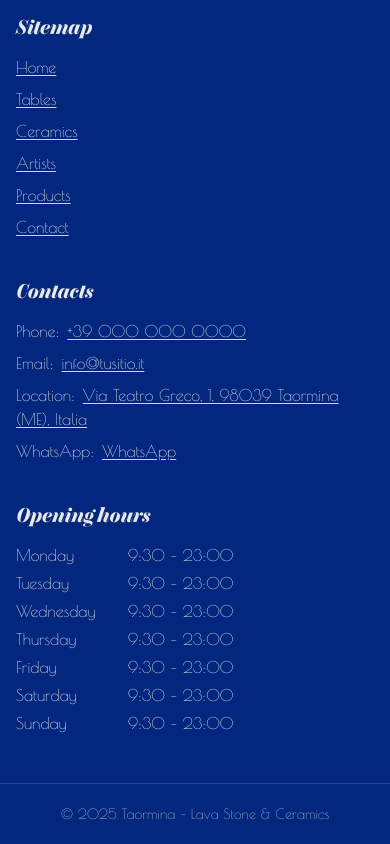
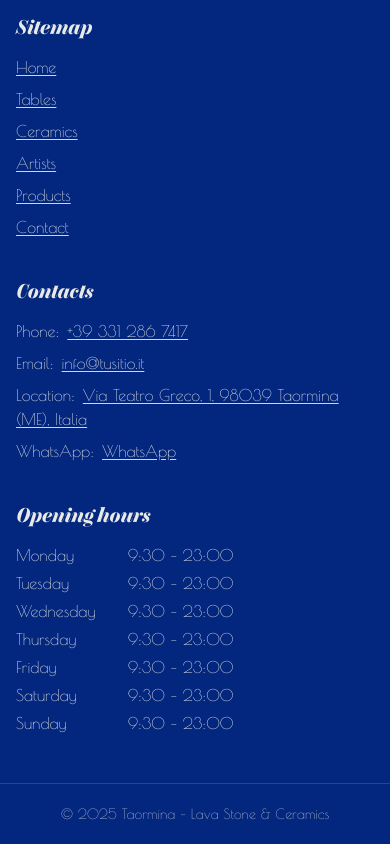
Before and after one commit to SimoneAvellino/eatrainbows-MadeInSicily, a Next.js app: page /tables in a window 390 px wide. Shown: the part 2618-3462 px from the top of the page. Built offline with nearby package versions, Linux system fonts and the light colour scheme; no server answers; a web font is replaced by a local one.

Commit message:
chore: set right phone number

```diff
--- a/components/ContactForm.tsx
+++ b/components/ContactForm.tsx
@@ -28,14 +28,14 @@ export default function ContactForm({ defaultProduct = "" }: { defaultProduct?:
       <div className="grid gap-8 md:grid-cols-2">
       <div className="space-y-3">
         <p>
-            {t("contact.phone")}: <a className="underline" href="tel:+390000000000">+39 000 000 0000</a>
+            {t("contact.phone")}: <a className="underline" href="tel:+393312867417">+39 331 286 7417</a>
         </p>
         <p>
             {t("contact.email")}: <a className="underline" href="mailto:info@tusitio.it">info@tusitio.it</a>
         </p>
         <p>
           <Link
-            href="https://wa.me/390000000000"
+            href="https://wa.me/393312867417"
             className="inline-block bg-turquoise text-white px-4 py-2 rounded-md hover:bg-sky transition-colors"
           >
               {t("contact.whatsapp")}
--- a/components/Footer.tsx
+++ b/components/Footer.tsx
@@ -6,14 +6,14 @@ export default function Footer() {
   const { t } = useI18n();
 
   // Contact details
-  const displayPhone = "+39 000 000 0000";
-  const telHref = "tel:+390000000000";
+  const displayPhone = "+39 331 286 7417";
+  const telHref = "tel:+393312867417";
   const email = "info@tusitio.it";
   const address = "Via Teatro Greco, 1, 98039 Taormina (ME), Italia";
   const mapsHref = `https://www.google.com/maps/search/?api=1&query=${encodeURIComponent(address)}`;
 
   // WhatsApp preset message per locale
-  const waNumber = "390000000000"; // E.164 without +
+  const waNumber = "393312867417"; // E.164 without +
   const waText = encodeURIComponent(t("footer.whatsappPreset"));
   const waHref = `https://wa.me/${waNumber}?text=${waText}`;
 
```
